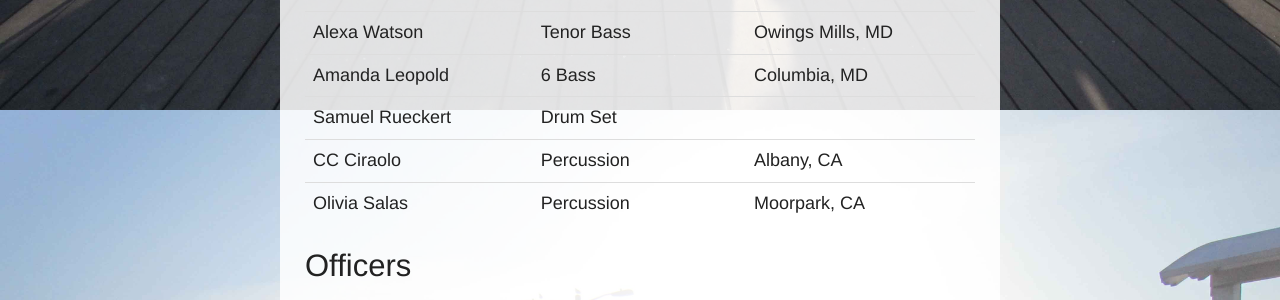
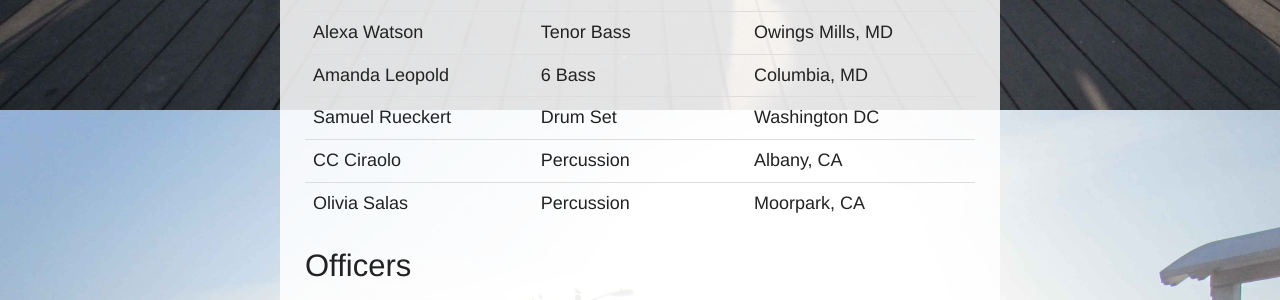
Before and after one commit to oberlinsteel/oberlinsteel.github.io, a Jekyll site: the page built from band/index.md, in a window 1280 px wide. Shown: the part 902-1202 px from the top of the page. Built offline with Jekyll 4.4.1, drawn with Linux system fonts in a browser that asks for light colours; Markdown is read by kramdown in place of the engine named in the settings.

Commit message:
Update band.yaml

```diff
--- a/_data/band.yaml
+++ b/_data/band.yaml
@@ -52,7 +52,7 @@ members:
   hometown: Columbia, MD
 - name: Samuel Rueckert
   instrument: Drum Set
-  hometown:
+  hometown: Washington DC
 - name: CC Ciraolo
   instrument: Percussion
   hometown: Albany, CA
```
